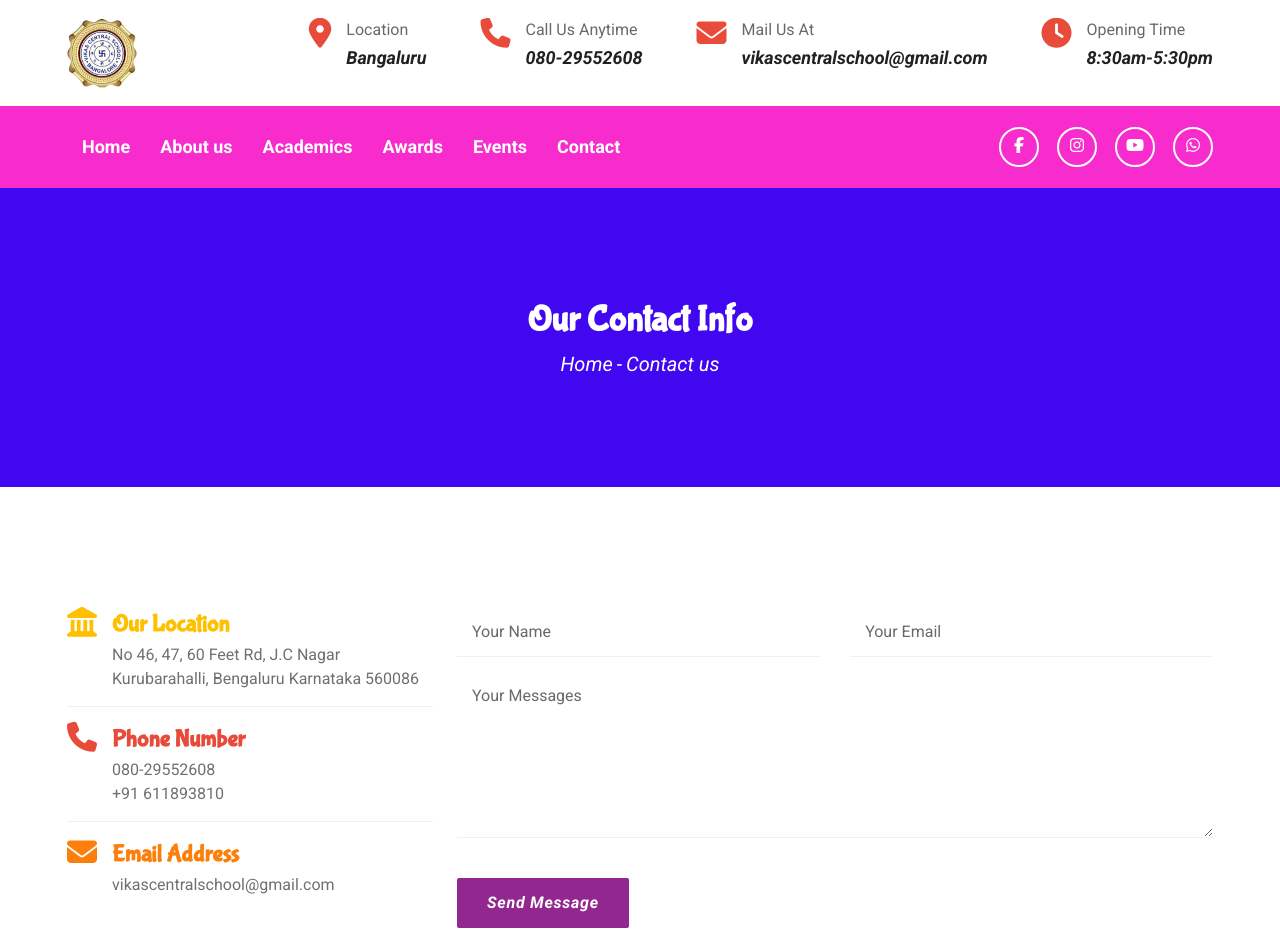
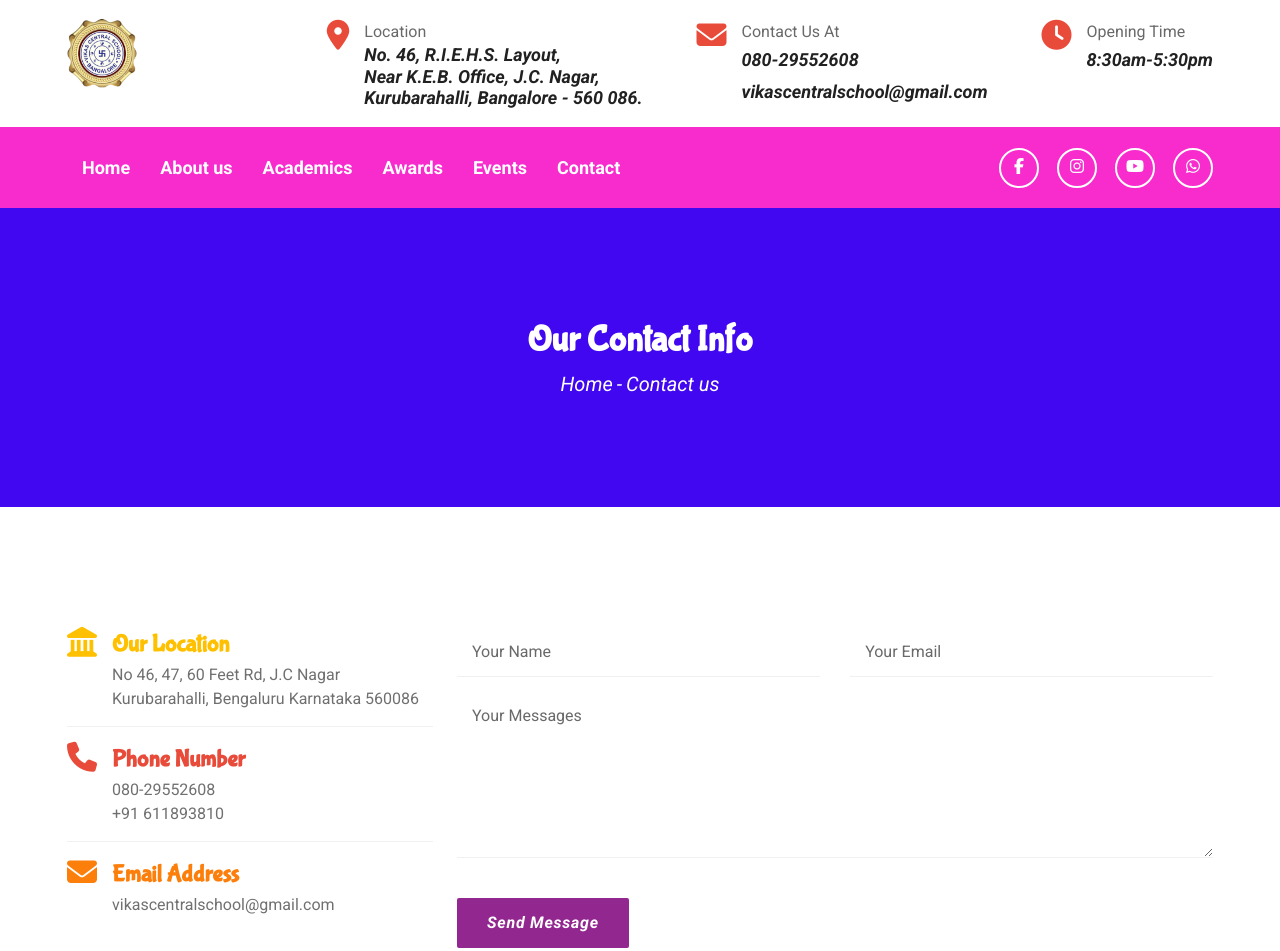
Before and after one commit to gerard0lucas/vcs, a plain HTML site: page contact.html in a window 1280 px wide. Shown: the top 951 px of the page. Drawn offline with Linux system fonts and the light colour scheme.

Commit message:
13052025

```diff
--- a/contact.html
+++ b/contact.html
@@ -52,7 +52,12 @@
     <link rel="stylesheet" href="https://cdnjs.cloudflare.com/ajax/libs/font-awesome/6.5.0/css/all.min.css">
 </head>
 </head>
-
+<style>
+    .header-two .top-contents .content{
+        display: flex;
+        flex-direction: column;
+    }
+</style>
 <body id="scroll-top">
 
     <!-- Preloader start here -->
@@ -106,30 +111,32 @@
         <div class="header-top">
             <div class="container">
                 <div class="row">
-                    <div class="col-md-2">
+                    <div class="col-md-1">
                         <a class="logo" href="index.html"><img style="width: 70px;" src="images/vikas logo.png" alt="logo"
                                 class="img-responsive"></a>
                     </div>
-                    <div class="col-md-10">
+                    <div class="col-md-11">
                         <ul class="top-contents">
-                            <li>
+                            <li >
                                 <i class="icon fa-solid fa-location-dot"></i>
                                 <div class="content">
                                     <p>Location</p>
-                                    <span>Bangaluru</span>
+                                    <span style="line-height: 1.2;">No. 46, R.I.E.H.S. Layout,<br> Near K.E.B. Office,
+                                        J.C. Nagar,<br> Kurubarahalli, Bangalore - 560 086.</span>
                                 </div>
                             </li>
-                            <li>
+                            <!-- <li>
                                 <i class="icon fa-solid fa-phone"></i>
                                 <div class="content">
                                     <p>Call Us Anytime</p>
                                     <span>080-29552608</span>
                                 </div>
-                            </li>
+                            </li> -->
                             <li>
                                 <i class="icon fa-solid fa-envelope"></i>
                                 <div class="content">
-                                    <p>Mail Us At</p>
+                                    <p>Contact Us At</p>
+                                    <span>080-29552608</span>
                                     <span>vikascentralschool@gmail.com</span>
                                 </div>
                             </li>
```
Also changed, not shown: about.html (+13 -7 lines), academics.html (+14 -5 lines), awards.html (+14 -5 lines), event.html (+18 -5 lines), index.html (+6 -4 lines).
